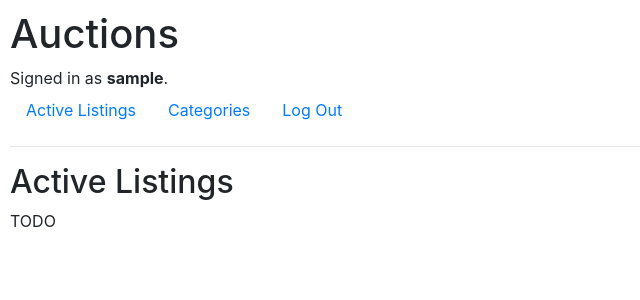
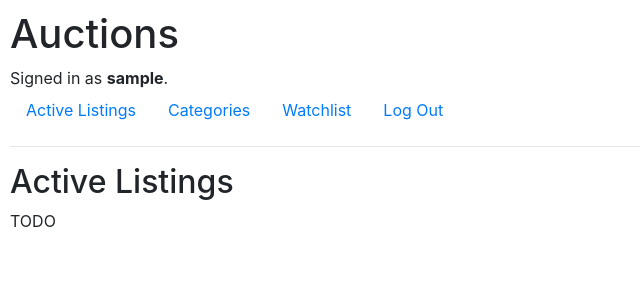
Before and after one commit to dsarra1018/Commerce, a Django app: page / in a window 1280 px wide. Shown: the top 300 px of the page, without its empty margins (0-640 px from the left). Run offline with Django 3.2, Linux system fonts and the light colour scheme; the visitor is signed in with stand-in values (Sample User, id 1); some libraries are stand-ins or nearby versions.

Commit message:
Add watchlist to nav

```diff
--- a/commerce/auctions/templates/auctions/layout.html
+++ b/commerce/auctions/templates/auctions/layout.html
@@ -25,6 +25,9 @@
                     <a class="nav-link" href="#">Categories<a>
                 </li>
                 <li class="nav-item">
+                    <a class="nav-link" href="#">Watchlist<a>
+                </li>
+                <li class="nav-item">
                     <a class="nav-link" href="{% url 'logout' %}">Log Out</a>
                 </li>
             {% else %}
```
